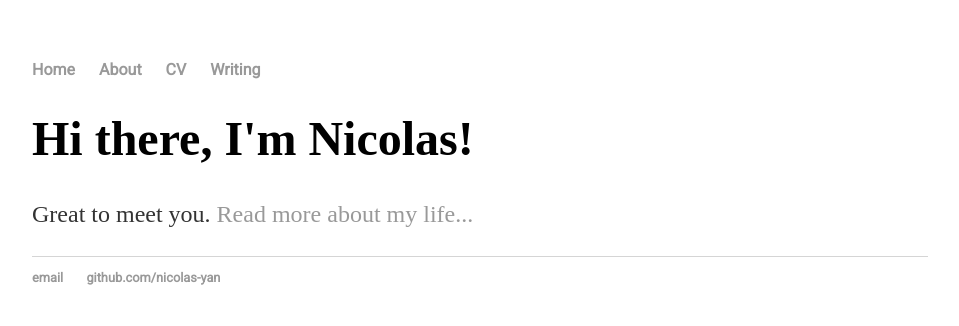
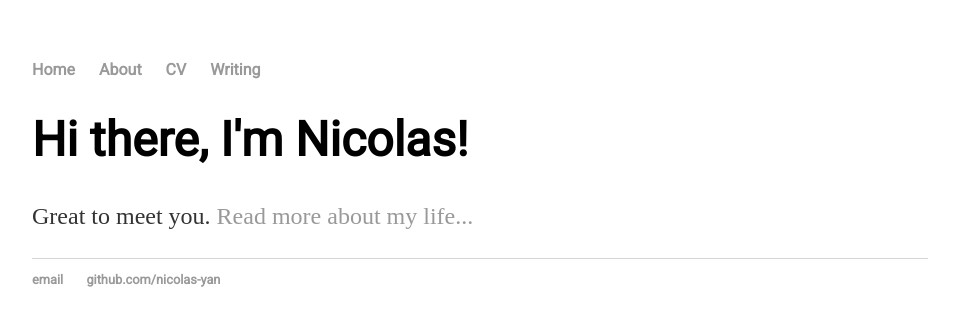
Before and after one commit to nicolas-yan/nicolas-yan.github.io, a Jekyll site: the page built from index.html, in a window 1280 px wide. Shown: the top 326 px of the page, without its empty margins (160-1119 px from the left). Built offline with Jekyll 4.4.1, drawn with Linux system fonts in a browser that asks for light colours.

Commit message:
Update main.css

```diff
--- a/css/main.css
+++ b/css/main.css
@@ -21,7 +21,7 @@ a:hover {
 }
 h1 {
     font-size: 3em;
-    font-family:font-family: 'Roboto', sans-serif;
+    font-family: 'Roboto', sans-serif;
 }
 p {
     font-size: 1.5em;
```
